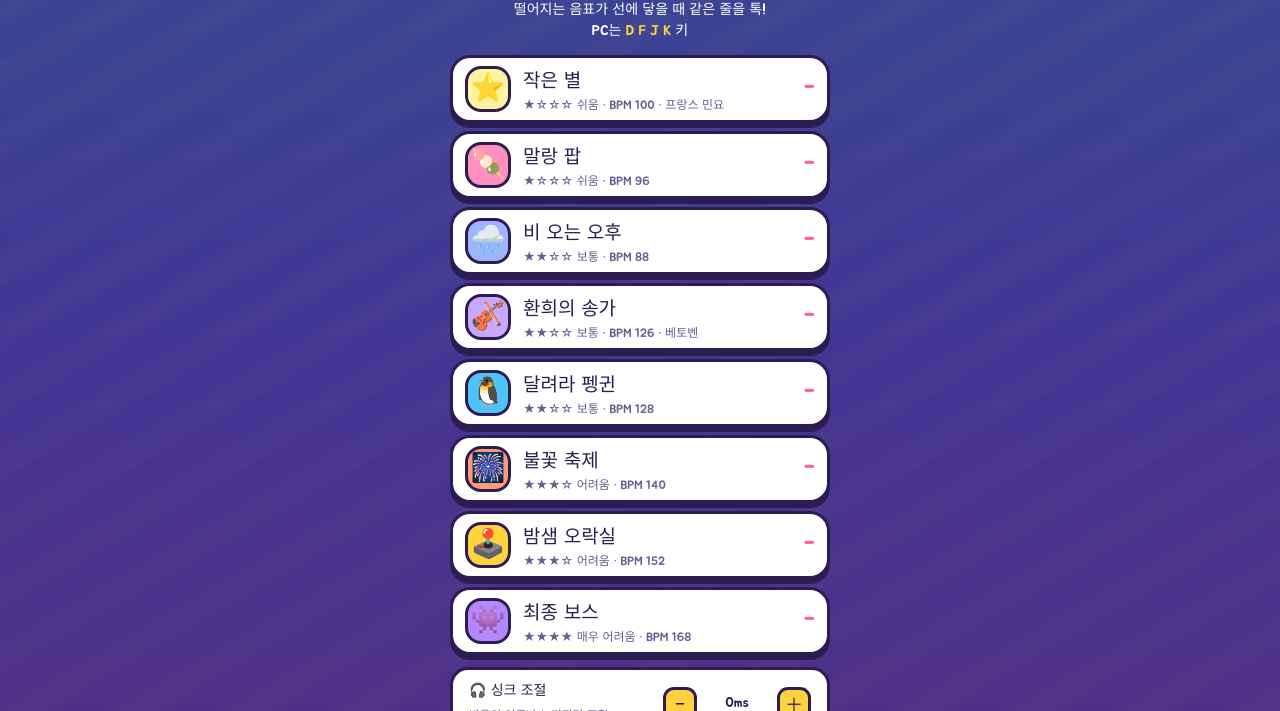
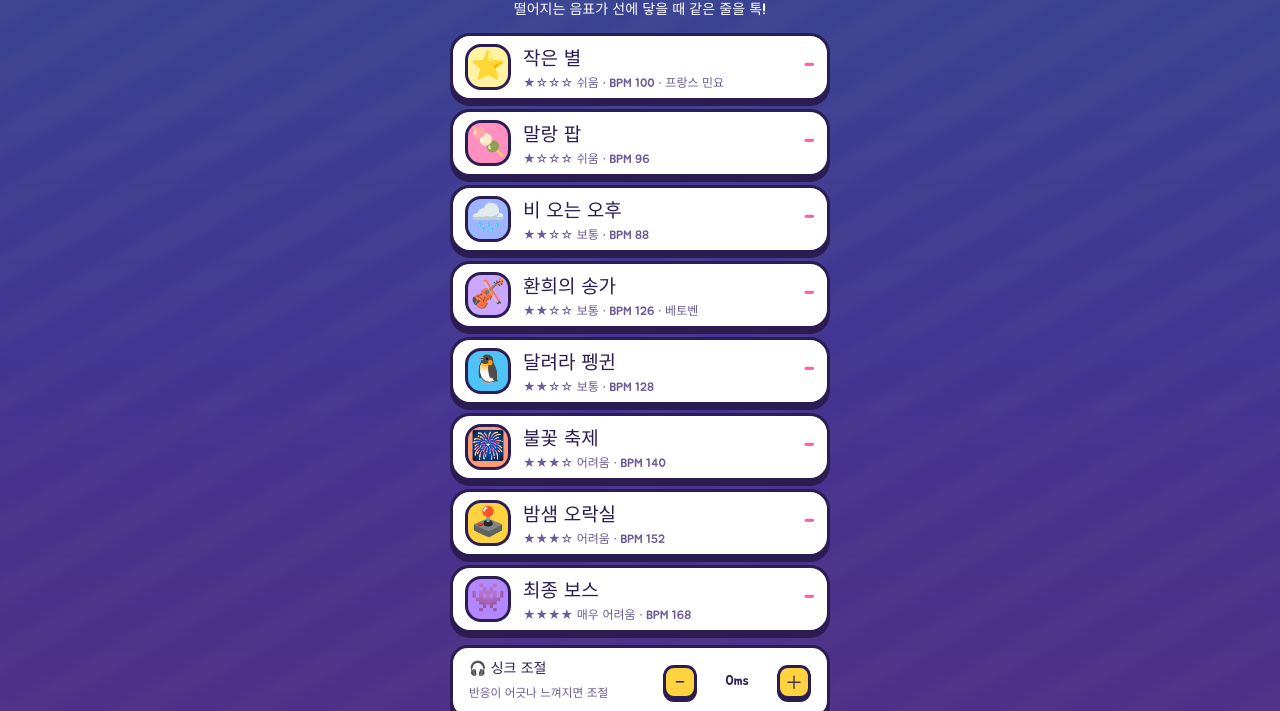
Before and after one commit to hye-rim/rhythm-game, a plain HTML site: page index.html in a window 1280 px wide. Shown: the part 89-800 px from the top of the page. Drawn offline with Linux system fonts and the light colour scheme.

Commit message:
기기에 맞는 설명만 보여 주기: 폰은 손가락 조작, PC는 키보드·마우스
Co-Authored-By: Claude Opus 5.5 <noreply@anthropic.com>

```diff
--- a/index.html
+++ b/index.html
@@ -72,6 +72,9 @@
   dl.stats { display:grid; grid-template-columns:auto auto; gap:3px 18px; text-align:left; font-size:16px; color:#fff; font-variant-numeric:tabular-nums; }
   dl.stats dt { text-align:right; opacity:.85; }
   @media (max-height:640px) { .screen { gap:8px; padding:10px; } h1 { font-size:36px; } .grade { font-size:64px; } .song .em { width:44px; height:44px; font-size:24px; } }
+  /* 기기에 맞는 설명만: 폰(손가락)은 .touch, PC(마우스·키보드)는 .pc */
+  .pc { display:none; }
+  @media (pointer:fine) { .pc { display:inline; } .touch { display:none; } }
 </style>
 </head>
 <body>
@@ -80,7 +83,7 @@
 
 <div class="screen" id="menu">
   <h1>리듬 <span class="p">탭</span></h1>
-  <p class="sub">떨어지는 음표가 선에 닿을 때 같은 줄을 톡!<br>PC는 <b style="color:#ffd23f;font-weight:400">D F J K</b> 키</p>
+  <p class="sub">떨어지는 음표가 선에 닿을 때 같은 줄을 톡!<span class="pc"><br>키보드는 <b style="color:#ffd23f;font-weight:400">D F J K</b> 키</span></p>
   <div class="songs" id="songs"></div>
   <div class="card sync">
     <span>🎧 싱크 조절<br><small style="color:var(--muted)">반응이 어긋나 느껴지면 조절</small></span>
```
